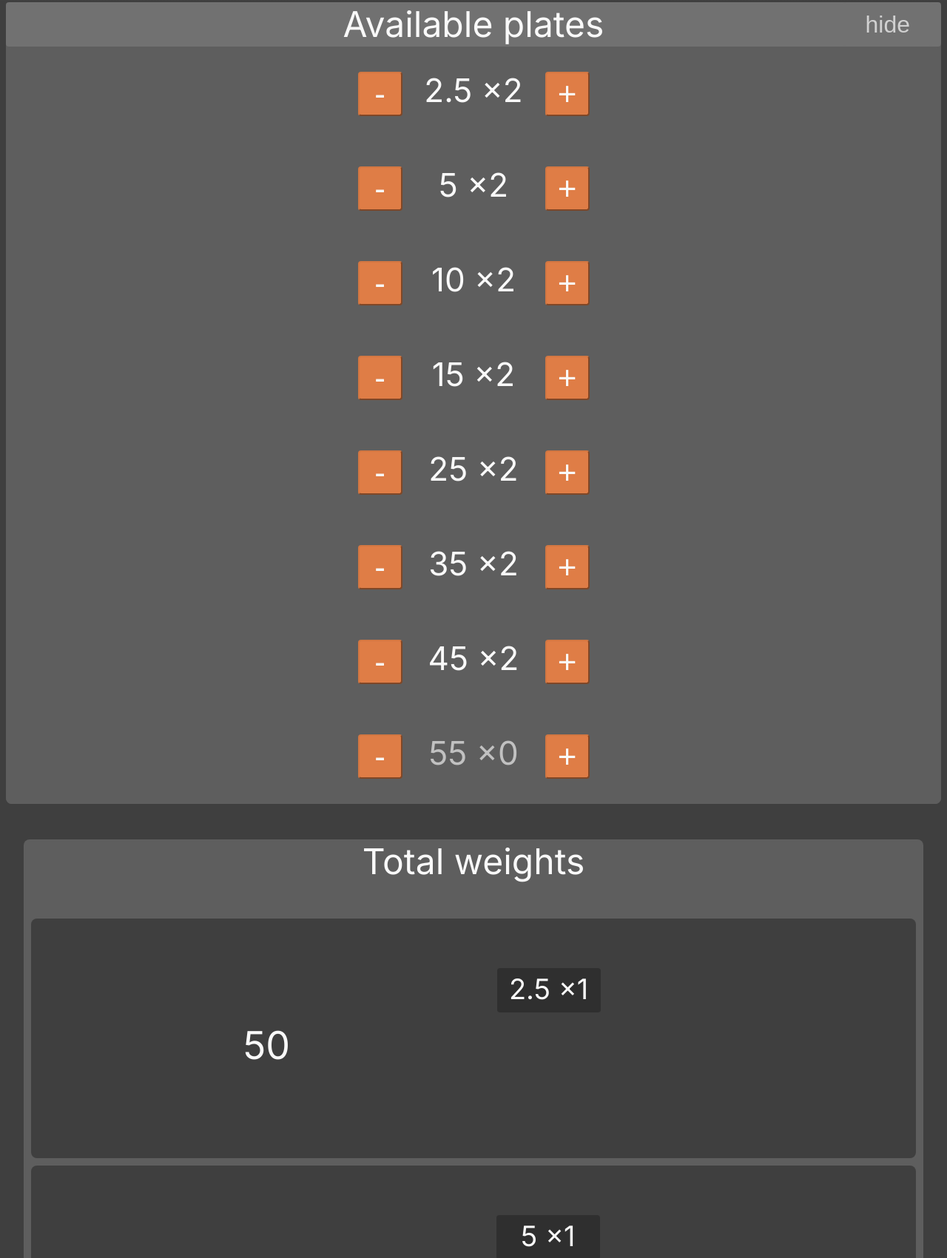
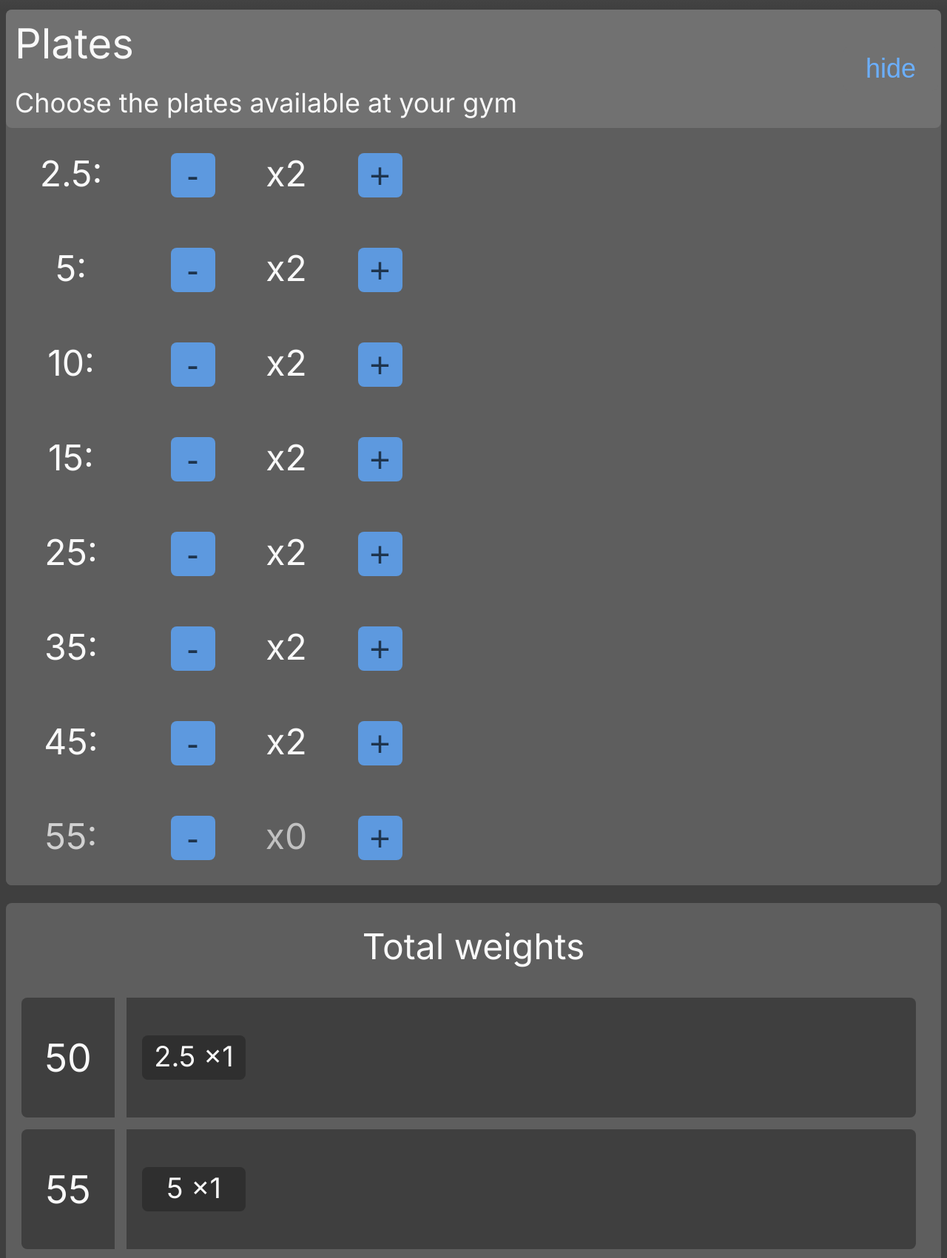
Before and after one commit to egrayum/Barbell-calculator, a plain HTML site: page index.html in a window 1280 px wide. Shown: the part 97-1798 px from the top of the page at 74% size. Drawn offline with Linux system fonts and the light colour scheme.

Commit message:
Changed UI to be more readable
Weight display now uses a table.

```diff
--- a/index.html
+++ b/index.html
@@ -1,10 +1,21 @@
 <!DOCTYPE html>
 <html>
+
+<!--
+        to-do
+        √ uncrowd top right corner
+        √ redo weight display as table
+        - add bookmarks
+        √ fix container widths + weight div bottom margin + weight div title text
+        √ fix kg not converting available plates
+        √ make plate selector more readable
+    -->
 
 <head>
     <link rel="stylesheet" href="style.css">
     <link rel="stylesheet" href="https://fonts.googleapis.com/css?family=Inter">
     <script>
+
         var page = 0; // 0 = show, 1 = hide
         var unit = 0; // 0 = pounds, 1 = kilos
         // available plates
@@ -19,7 +30,7 @@
             0
         ];
 
-            var n_notif = 0; // popup update notification
+        var n_notif = 0; // popup update notification (not used)
 
         var elements = 0; // # of constructed elements (for IDing and removal later)
 
@@ -35,15 +46,16 @@
             // min of 0, max of 8
             plates[weight] = Math.min(8, Math.max(0, plates[weight] + n));
             // set label text
-                var pounds_label_list = ["2.5 x", "5 x", "10 x", "15 x", "25 x", "35 x", "45 x", "55 x"];
-                var kilos_label_list = ["1.25 x", "2.5 x", "5 x", "10 x", "15 x", "20 x", "25 x"];
-                var w2 = unit == 0 ? pounds_label_list[weight] : kilos_label_list[weight];
-                document.getElementById(para_ref).innerHTML = w2 + plates[weight];
+            document.getElementById(para_ref).innerHTML = "x" + plates[weight];
             // change text color
+            var text_ref_list = ["2_5", "5", "10", "15", "25", "35", "45", "55"];
+            var text_ref = "plate_selector_text_left_" + text_ref_list[weight];
             if (plates[weight] == 0) {
                 document.getElementById(para_ref).style.color = "#c1c1c1";
+                document.getElementById(text_ref).style.color = "#c1c1c1";
             } else {
                 document.getElementById(para_ref).style.color = "#f9f9f9";
+                document.getElementById(text_ref).style.color = "#f9f9f9";
             };
             // unhide calc button
             //document.getElementById("total_button_container").hidden = false;
@@ -70,14 +82,14 @@
                 //console.log("new weight: " + (i + 45));
 
                 // weight to match
-                    var calc_weight = i/2;
+                var calc_weight = i / 2;
 
                 // disposable plates array
                 var available_plates = [];
                 //console.log(plates.length - (unit == 0 ? 0 : 1));
                 for (j = 0; j < plates.length - (unit == 0 ? 0 : 1); j++) {
                     var to_add = unit == 0 ? [2.5, 5, 10, 15, 25, 35, 45, 55][j] : [1.25, 2.5, 5, 10, 15, 20, 25][j];
-                        for (q = 0; q < plates[j]/2; q++) {
+                    for (q = 0; q < plates[j] / 2; q++) {
                         available_plates.push(to_add);
                     };
                 };
@@ -85,7 +97,7 @@
                 // number of total available plates
                 var avln = 0;
                 for (q = 0; q < plates.length - (unit == 0 ? 0 : 1); q++) {
-                        avln += plates[q]/2;
+                    avln += plates[q] / 2;
                 };
 
                 // DFS setup
@@ -94,7 +106,7 @@
                 var current_index = 0; // keep track of where we are
 
                 // DFS to find a plate combination
-                    for (j = 0; j < avln**2; j++) {
+                for (j = 0; j < avln ** 2; j++) {
 
                     var node_ref = explored_weights[current_index];
                     var terminate = false;
@@ -154,26 +166,36 @@
                     if (node_ref[2] == 0) {
 
                         // create the html elements for weight displays
-                            // main div
-                            const d1 = document.createElement("div"); // create new div
-                            d1.setAttribute("id", "d" + elements); // set id of div
-                            d1.setAttribute("class", "weight_display_module"); // set class
+
+                        // create table row
+                        const row = document.createElement("tr");
+                        row.setAttribute("id", "d" + elements); // set id of table row
+
+                        // set class
+                        if (unit == 0) {
+                            row.setAttribute("class", (i + 45 < 100 ? "weight_row row_0" : i + 45 < 200 ? "weight_row row_100" : "weight_row row_200"));
+                        } else {
+                            row.setAttribute("class", (i + 20 < 40 ? "weight_row row_0" : i + 20 < 80 ? "weight_row row_100" : "weight_row row_200"));
+                        }
                         elements++;
 
                         // create weight display text
+                        const td1 = document.createElement("td");
+                        td1.setAttribute("class", "left");
                         const p1 = document.createElement("p");
                         const node1 = document.createTextNode(i + (unit == 0 ? 45 : 20)); // create text to attach to paragraph
                         p1.appendChild(node1);
                         p1.setAttribute("class", "weight_display_text");
-                            d1.appendChild(p1); // append to main div
+                        td1.appendChild(p1);
+                        row.appendChild(td1); // append to main div
 
                         // create plate display
-                            const d2 = document.createElement("div"); // create new div
-                            d2.setAttribute("class", "plate_display");
+                        const td2 = document.createElement("td"); // create new table data
+                        td2.setAttribute("class", "right");
 
-                            // make ID into something usable
+                        // make DFS ID into something usable
                         var pts1 = node_ref[0].split(",")
-                            pts1.shift(); // get rid of empty string
+                        pts1.shift(); // get rid of first empty string
 
                         var pts = [];
 
@@ -195,8 +217,8 @@
                         // create plate display modules
                         for (q = 0; q < pts.length; q++) {
                             // module divs
-                                const d3 = document.createElement("div");
-                                d3.setAttribute("class", "plate_display_module")
+                            const d1 = document.createElement("div");
+                            d1.setAttribute("class", "plate_display_module")
 
                             // module text
                             const p2 = document.createElement("p");
@@ -204,13 +226,13 @@
                             const node2 = document.createTextNode(pts[q][0] + " x" + pts[q][1]); // !!
                             p2.appendChild(node2);
 
-                                d3.appendChild(p2); // append module text to div
-                                d2.appendChild(d3); // append plate module to plate display
+                            d1.appendChild(p2); // append module text to div
+                            td2.appendChild(d1); // append plate module to plate display
                         };
 
-                            d1.appendChild(d2); // append plate display to main div
+                        row.appendChild(td2); // append plate display cell (table data) to table row
 
-                            document.getElementById("weight_list").appendChild(d1); // append new div to parent
+                        document.getElementById("weight_list").appendChild(row); // append new div to parent
 
                         break;
                     };
@@ -227,17 +249,19 @@
 
             unit = (unit + 1) % 2; // 0 = lb, 1 = kg
             // change text color
-                document.getElementById("pounds").style.color = unit == 0 ? "#f9f9f9" : "#c1c1c1";
-                document.getElementById("kilos").style.color = unit == 1 ? "#f9f9f9" : "#c1c1c1";
+            document.getElementById("pounds").style.opacity = unit == 0 ? 1 : 0.5;
+            document.getElementById("kilos").style.opacity = unit == 1 ? 1 : 0.5;
 
             // hide the 55lb element
             document.getElementById("selector_55").hidden = unit == 0 ? false : true;
 
             // change plate selector values
-                var selector_ref_list = ["selector_2_5_text", "selector_5_text", "selector_10_text", "selector_15_text", "selector_25_text", "selector_35_text", "selector_45_text"];
+            var selector_ref_list = ["plate_selector_text_left_2_5", "plate_selector_text_left_5", "plate_selector_text_left_10", "plate_selector_text_left_15", "plate_selector_text_left_25", "plate_selector_text_left_35", "plate_selector_text_left_45"];
+            var selector_label_list_lbs = ["2.5:", "5:", "10:", "15:", "25:", "35:", "45:"];
+            var selector_label_list_kilos = ["1.25:", "2.5:", "5:", "10:", "15:", "20:", "25:"];
             // important - metric does not have 15lb equivalent
             for (i = 0; i < 7; i++) {
-                    add_remove_plate(i, 0, selector_ref_list[i]);
+                document.getElementById(selector_ref_list[i]).innerHTML = unit == 0 ? selector_label_list_lbs[i] : selector_label_list_kilos[i];
             };
 
             make_combos();
@@ -247,68 +271,95 @@
 
     </script>
 </head>
+
 <body onload="make_combos()">
 
     <div id="header_slice">
         <p id="title">Barbell calculator</p>
-            <button id="unit_switcher" onclick="change_unit()"><span id="pounds">lb</span>/<span id="kilos">kg</span></button>
+        <button id="unit_switcher" onclick="change_unit()"><span id="pounds">lb</span><span id="slash">/</span><span
+                id="kilos">kg</span></button>
     </div>
 
     <div class="panel" id="selection_panel">
         <div id="menu_slice">
             <div id="menu_container">
-                    <p id="plate_title">Available plates</p>
+                <p id="plate_title">Plates</p>
+                <p id="plate_descriptor">Choose the plates available at your gym</p>
+            </div>
             <button id="menu_button" onclick="switch_page()">hide</button>
-                </div>
         </div>
 
         <div class="panel" id="selection_subpanel">
             <div class="plate_selector" id="selector_2_5">
-                    <button class="plate_selector_button" id="plate_selector_button_2_5_minus" onclick="add_remove_plate(0, -2, 'selector_2_5_text')">-</button>
-                    <p class="plate_selector_text" id="selector_2_5_text">2.5 x2</p>
-                    <button class="plate_selector_button" id="plate_selector_button_2_5_plus" onclick="add_remove_plate(0, 2, 'selector_2_5_text')">+</button>
+                <p class="plate_selector_text_left" id="plate_selector_text_left_2_5">2.5:</p>
+                <button class="plate_selector_button" id="plate_selector_button_2_5_minus"
+                    onclick="add_remove_plate(0, -2, 'selector_2_5_text')">-</button>
+                <p class="plate_selector_text" id="selector_2_5_text">x2</p>
+                <button class="plate_selector_button" id="plate_selector_button_2_5_plus"
+                    onclick="add_remove_plate(0, 2, 'selector_2_5_text')">+</button>
             </div>
 
             <div class="plate_selector" id="selector_5">
-                    <button class="plate_selector_button" id="plate_selector_button_5_minus" onclick="add_remove_plate(1, -2, 'selector_5_text')">-</button>
-                    <p class="plate_selector_text" id="selector_5_text">5 x2</p>
-                    <button class="plate_selector_button" id="plate_selector_button_5_plus" onclick="add_remove_plate(1, 2, 'selector_5_text')">+</button>
+                <p class="plate_selector_text_left" id="plate_selector_text_left_5">5:</p>
+                <button class="plate_selector_button" id="plate_selector_button_5_minus"
+                    onclick="add_remove_plate(1, -2, 'selector_5_text')">-</button>
+                <p class="plate_selector_text" id="selector_5_text">x2</p>
+                <button class="plate_selector_button" id="plate_selector_button_5_plus"
+                    onclick="add_remove_plate(1, 2, 'selector_5_text')">+</button>
             </div>
 
             <div class="plate_selector" id="selector_10">
-                    <button class="plate_selector_button" id="plate_selector_button_10_minus" onclick="add_remove_plate(2, -2, 'selector_10_text')">-</button>
-                    <p class="plate_selector_text" id="selector_10_text">10 x2</p>
-                    <button class="plate_selector_button" id="plate_selector_button_10_plus" onclick="add_remove_plate(2, 2, 'selector_10_text')">+</button>
+                <p class="plate_selector_text_left" id="plate_selector_text_left_10">10:</p>
+                <button class="plate_selector_button" id="plate_selector_button_10_minus"
+                    onclick="add_remove_plate(2, -2, 'selector_10_text')">-</button>
+                <p class="plate_selector_text" id="selector_10_text">x2</p>
+                <button class="plate_selector_button" id="plate_selector_button_10_plus"
+                    onclick="add_remove_plate(2, 2, 'selector_10_text')">+</button>
             </div>
 
             <div class="plate_selector" id="selector_15">
-                    <button class="plate_selector_button" id="plate_selector_button_15_minus" onclick="add_remove_plate(3, -2, 'selector_15_text')">-</button>
-                    <p class="plate_selector_text" id="selector_15_text">15 x2</p>
-                    <button class="plate_selector_button" id="plate_selector_button_15_plus" onclick="add_remove_plate(3, 2, 'selector_15_text')">+</button>
+                <p class="plate_selector_text_left" id="plate_selector_text_left_15">15:</p>
+                <button class="plate_selector_button" id="plate_selector_button_15_minus"
+                    onclick="add_remove_plate(3, -2, 'selector_15_text')">-</button>
+                <p class="plate_selector_text" id="selector_15_text">x2</p>
+                <button class="plate_selector_button" id="plate_selector_button_15_plus"
+                    onclick="add_remove_plate(3, 2, 'selector_15_text')">+</button>
             </div>
 
             <div class="plate_selector" id="selector_25">
-                    <button class="plate_selector_button" id="plate_selector_button_25_minus" onclick="add_remove_plate(4, -2, 'selector_25_text')">-</button>
-                    <p class="plate_selector_text" id="selector_25_text">25 x2</p>
-                    <button class="plate_selector_button" id="plate_selector_button_25_plus" onclick="add_remove_plate(4, 2, 'selector_25_text')">+</button>
+                <p class="plate_selector_text_left" id="plate_selector_text_left_25">25:</p>
+                <button class="plate_selector_button" id="plate_selector_button_25_minus"
+                    onclick="add_remove_plate(4, -2, 'selector_25_text')">-</button>
+                <p class="plate_selector_text" id="selector_25_text">x2</p>
+                <button class="plate_selector_button" id="plate_selector_button_25_plus"
+                    onclick="add_remove_plate(4, 2, 'selector_25_text')">+</button>
             </div>
 
             <div class="plate_selector" id="selector_35">
-                    <button class="plate_selector_button" id="plate_selector_button_35_minus" onclick="add_remove_plate(5, -2, 'selector_35_text')">-</button>
-                    <p class="plate_selector_text" id="selector_35_text">35 x2</p>
-                    <button class="plate_selector_button" id="plate_selector_button_35_plus" onclick="add_remove_plate(5, 2, 'selector_35_text')">+</button>
+                <p class="plate_selector_text_left" id="plate_selector_text_left_35">35:</p>
+                <button class="plate_selector_button" id="plate_selector_button_35_minus"
+                    onclick="add_remove_plate(5, -2, 'selector_35_text')">-</button>
+                <p class="plate_selector_text" id="selector_35_text">x2</p>
+                <button class="plate_selector_button" id="plate_selector_button_35_plus"
+                    onclick="add_remove_plate(5, 2, 'selector_35_text')">+</button>
             </div>
 
             <div class="plate_selector" id="selector_45">
-                    <button class="plate_selector_button" id="plate_selector_button_45_minus" onclick="add_remove_plate(6, -2, 'selector_45_text')">-</button>
-                    <p class="plate_selector_text" id="selector_45_text">45 x2</p>
-                    <button class="plate_selector_button" id="plate_selector_button_45_plus" onclick="add_remove_plate(6, 2, 'selector_45_text')">+</button>
+                <p class="plate_selector_text_left" id="plate_selector_text_left_45">45:</p>
+                <button class="plate_selector_button" id="plate_selector_button_45_minus"
+                    onclick="add_remove_plate(6, -2, 'selector_45_text')">-</button>
+                <p class="plate_selector_text" id="selector_45_text">x2</p>
+                <button class="plate_selector_button" id="plate_selector_button_45_plus"
+                    onclick="add_remove_plate(6, 2, 'selector_45_text')">+</button>
             </div>
 
             <div class="plate_selector" id="selector_55">
-                    <button class="plate_selector_button" id="plate_selector_button_55_minus" onclick="add_remove_plate(7, -2, 'selector_55_text')">-</button>
-                    <p class="plate_selector_text" id="selector_55_text">55 x0</p>
-                    <button class="plate_selector_button" id="plate_selector_button_55_plus" onclick="add_remove_plate(7, 2, 'selector_55_text')">+</button>
+                <p class="plate_selector_text_left" style="color:#d1d1d1" id="plate_selector_text_left_55">55:</p>
+                <button class="plate_selector_button" id="plate_selector_button_55_minus"
+                    onclick="add_remove_plate(7, -2, 'selector_55_text')">-</button>
+                <p class="plate_selector_text" id="selector_55_text">x0</p>
+                <button class="plate_selector_button" id="plate_selector_button_55_plus"
+                    onclick="add_remove_plate(7, 2, 'selector_55_text')">+</button>
             </div>
 
             <div class="plate_selector" id="total_button_container">
@@ -318,24 +369,34 @@
         </div>
     </div>
 
-        <div id="weight_list">
+    <div id="weight_list_container">
 
         <p id="weight_label">Total weights</p>
 
+        <table id="weight_list">
+
             <!-- example weight display (this is what the code builds)
-            <div class="weight_display_module">
 
+            <tr class="weight_row row_200">
+                <td class="left">
                     <p class="weight_display_text">215</p>
+                </td>
+                <td class="right">
+                    <div class="plate_display_module">
+                        <p class="plate_display_text">45 x1</p>
+                    </div>
+                    <div class="plate_display_module">
+                        <p class="plate_display_text">35 x1</p>
+                    </div>
+                    <div class="plate_display_module">
+                        <p class="plate_display_text">5 x1</p>
+                    </div>
+                </td>
+            </tr>
 
-                <div class="plate_display">
+            -->
 
-                    <div class="plate_display_module">
-                        <p class="plate_display_text">2.5 x1</p>
-                    </div>
-
-                </div>
-            </div>
-            -->
+        </table>
 
     </div>
 
--- a/style.css
+++ b/style.css
@@ -8,6 +8,33 @@ p {
     text-align: center;
     font-size: 24px;
     color: #f9f9f9;
+}
+
+td.left {
+    border-top-left-radius: 8px;
+    border-bottom-left-radius: 8px;
+    background-color: #3f3f3f;
+    min-width: 124px;
+}
+
+td.right {
+    border-top-right-radius: 8px;
+    border-bottom-right-radius: 8px;
+    background-color: #3f3f3f;
+    padding-left: 16px;
+    text-align: left;
+}
+
+.row_0 {
+    height: 162px;
+}
+
+.row_100 {
+    height: 243px;
+}
+
+.row_200 {
+    height: 324px;
 }
 
 .center {
@@ -41,7 +68,7 @@ p {
 }
 
 .plate_selector {
-    text-align: center;
+    text-align: left;
     max-height: 120px;
     padding-top: 30px;
     padding-bottom: 30px;
@@ -49,7 +76,7 @@ p {
 }
 
 .plate_selector_text {
-    font-size: 44px;
+    font-size: 48px;
     display: inline-block;
     margin-left: 10px;
     margin-right: 10px;
@@ -59,16 +86,27 @@ p {
     vertical-align: middle;
 }
 
+.plate_selector_text_left {
+    font-size: 48px;
+    display: inline-block;
+    margin-left: 10px;
+    margin-right: 48px;
+    margin-top: 2px;
+    margin-bottom: 0;
+    width: 156px;
+    vertical-align: middle;
+}
+
 .plate_selector_button {
-    font-size: 44px;
+    font-size: 48px;
     display: inline-block;
     vertical-align: top;
     text-align: center;
     margin: 4px;
-    color: #f9f9f9;
-    background-color: #df7d46;
-    border-color: #d37742;
-    border-radius: 4px;
+    color: #1e344d;
+    background-color: #5d99df;
+    border: 0;
+    border-radius: 8px;
     padding-left: 0;
     padding-right: 0;
     max-width: 60px;
@@ -84,45 +122,48 @@ p {
     height: 20;
 }
 
-.weight_display_module {
-    background-color: #3f3f3f;
-    border-radius: 8px;
-    margin: 10px;
+.weight_display_module_container {
+    display: table-row;
     min-width: 688px;
-    height: 324px;
+    width: 100%;
+    height: 162px;
     vertical-align: middle;
 }
 
 .weight_display_text {
     text-align: left;
-    display: inline-block;
+    display: inline;
     vertical-align: middle;
     font-size: 52px;
-    margin-top: 132px;
-    margin-left: 20px;
+}
+
+.weight_display_text_container {
+    height: 100%;
+    vertical-align: middle;
+    width: fit-content;
+    display: inline;
 }
 
 .plate_display {
-    display: inline-block;
+    display: inline;
     min-width: 460px;
-    max-width: 460px;
-    height: 200px;
-    text-align: center;
+    width: 75%;
+    text-align: left;
     margin-left: 10%;
-    margin-top: 62px;
     vertical-align: middle;
+    position: absolute;
+    left: 124px;
 }
 
 .plate_display_module {
     display: inline-block;
     min-width: 140px;
     max-width: 140px;
-    min-height: 60px;
     max-height: 60px;
     text-align: center;
     vertical-align: middle;
     background-color: #2f2f2f;
-    border-radius: 4px;
+    border-radius: 8px;
     margin: 5px;
 }
 
@@ -139,17 +180,18 @@ p {
 
 #menu_button {
     background-color: #717171;
-    color: #d1d1d1;
-    font-size: 32px;
-    border-radius: 4px;
+    color: #6bafff;
+    font-size: 36px;
+    border-radius: 8px;
     border: 0;
     height: 60px;
-    display: inline-block;
+    display: inline;
     position: absolute;
-    right: 20px;
-    vertical-align: top;
+    right: 12px;
+    vertical-align: middle;
     padding-right: 30px;
     padding-left: 30px;
+    margin-top: 50px;
 }
 
 #total_button {
@@ -170,11 +212,12 @@ p {
 }
 
 #menu_slice {
-    text-align: center;
+    text-align: left;
     background-color: #717171;
-    border-radius: 4px;
+    border-radius: 8px;
     width: 100%;
-    height: 60px;
+    height: fit-content;
+    vertical-align: middle;
 }
 
 #header_slice {
@@ -182,18 +225,20 @@ p {
     margin: -8px;
     margin-bottom: 0;
     padding: 20px;
+    padding-bottom: 30px;
     background-image: linear-gradient(#5e5e5e, #3f3f3f);
 }
 
 #unit_switcher {
     float: right;
-    color: #c1c1c1;
+    color: #f9f9f9;
     height: 100%;
     padding-left: 20px;
     padding-right: 20px;
     font-size: 32px;
-    background-color: #5e5e5e;
-    border-radius: 4px;
+    background-color: #5d99df;
+    border-radius: 8px;
+    border: 0;
 }
 
 #pounds {
@@ -201,27 +246,38 @@ p {
 }
 
 #kilos {
-    color: #c1c1c1;
+    color: #f9f9f9;
+    opacity: 0.5;
+}
+
+#slash {
+    color: #f9f9f9;
+    opacity: 0.5;
 }
 
 #title {
-    font-size: 48px;
+    font-size: 56px;
     float: left;
     margin: 0;
-    color:#df7d46;
+    color:#5d99df;
 }
 
 #plate_title {
     color: #f9f9f9;
-    font-size: 48px;
+    font-size: 56px;
     display: inline-block;
-    text-align: center;
-    margin: 0;
+    margin: 12px;
+}
+
+#plate_descriptor {
+    color: #f9f9f9;
+    font-size: 36px;
+    margin: 12px;
 }
 
 #menu_container {
-    text-align: center;
-    height: 60px;
+    text-align: left;
+    display: inline-block;
 }
 
 #weight_label {
@@ -229,10 +285,17 @@ p {
     font-size: 48px;
     padding-left: 30px;
     padding-right: 30px;
+    margin-top: 24px;
+    margin-bottom: 24px;
+}
+
+#weight_list_container {
+    background-color: #5e5e5e;
+    border-radius: 8px;
+    padding: 5px;
+    margin-top: 24px;
 }
 
 #weight_list {
-    background-color: #5e5e5e;
-    border-radius: 8px;
-    margin: 24px;
+    border-spacing: 16px;
 }
```
Lines whose indentation alone changed are shown as unchanged.
